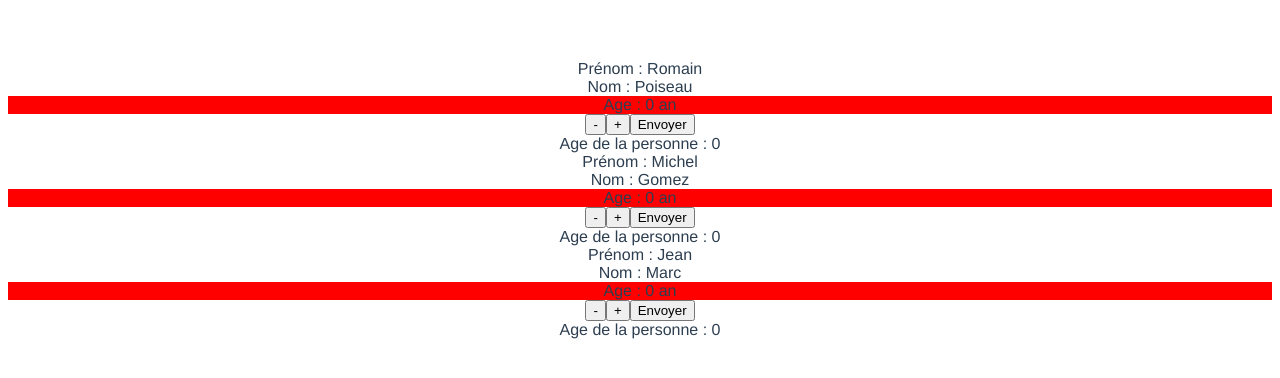
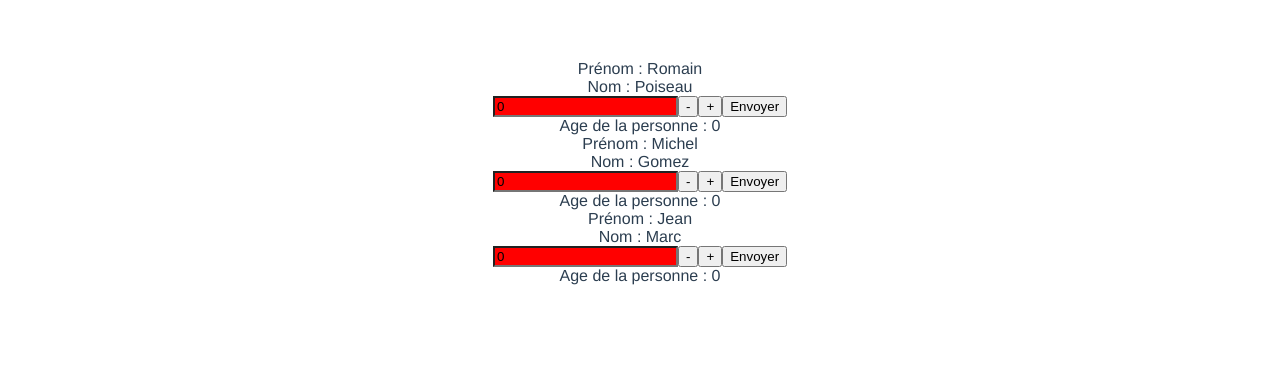
Before and after one commit to rpoiseau/cours-vue-js, a Vue app: page / in a window 1280 px wide. Shown: the top 378 px of the page. Built offline with nearby package versions, Linux system fonts and the light colour scheme.

Commit message:
feat(vmodel): vmodel

```diff
--- a/src/components/Component.vue
+++ b/src/components/Component.vue
@@ -2,7 +2,7 @@
   <div class="hello">
     <div>Prénom : {{firstName}}</div>
     <div>Nom : {{lastName}}</div>
-    <div :style="ageStyle">Age : {{age}} {{age > 1 ? 'ans' : 'an'}}</div>
+    <input type="number" v-model="age" :style="ageStyle"/>
     <button @click="decreaseAge">-</button>
     <button @click="increaseAge">+</button>
     <button @click="sendAge">Envoyer</button>
@@ -10,7 +10,8 @@
 </template>
 
 <script>
-export default {
+
+  export default {
   name: 'MyComponent',
   props: {
     firstName: {
@@ -43,11 +44,6 @@ export default {
     ageStyle() {
       return this.age < 1 ? 'background-color: red;' : 'background-color: green';
     }
-  },
-  watch: {
-    age(newValue, oldValue) {
-      console.log(`myNumber change new value : ${newValue}, old value : ${oldValue}`);
-    }
   }
 }
 </script>
```
